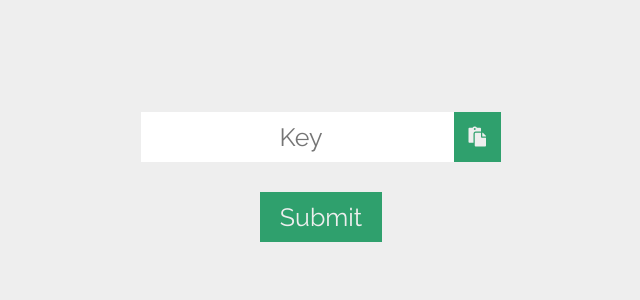
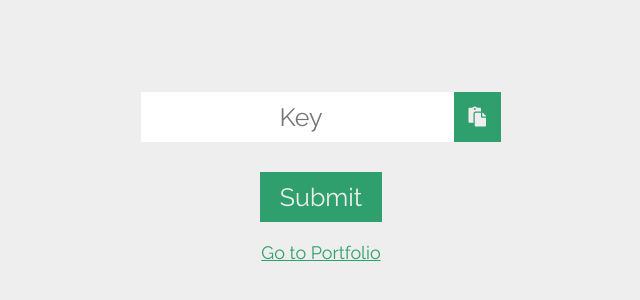
Before and after one commit to MinskLeo/MyPortfolio, a Vue app in the folder portfolio-client/: page /#/admin in a window 1280 px wide. Shown: the part 218-518 px from the top of the page, without its empty margins (319-959 px from the left). Built offline with nearby package versions, Linux system fonts and the light colour scheme.

Commit message:
Some CSS fixes (no animation)

```diff
--- a/portfolio-client/src/components/LoginPage.vue
+++ b/portfolio-client/src/components/LoginPage.vue
@@ -8,7 +8,7 @@
 
       <button class="form__element form__submit" v-if="!this.$store.state.key" v-on:click="onSubmitClick">Submit</button>
       <button class="form__element form__submit" v-if="this.$store.state.key" v-on:click="onSignOutClick">Sign Out</button>
-      <router-link to="/" class="form__element form__link" v-if="this.$store.state.key">Go to Portfolio</router-link>
+      <router-link to="/" class="form__element form__link">Go to Portfolio</router-link>
     </div>
   </div>
 </template>
--- a/portfolio-client/src/components/Sidebar.vue
+++ b/portfolio-client/src/components/Sidebar.vue
@@ -144,7 +144,7 @@ export default {
 }
 .SidebarBlock__title{
   width: 100%;
-  margin-left: 30px;
+  padding-left: 30px;
   text-align: left;
   font-size: 20px;
   display: flex;
```
